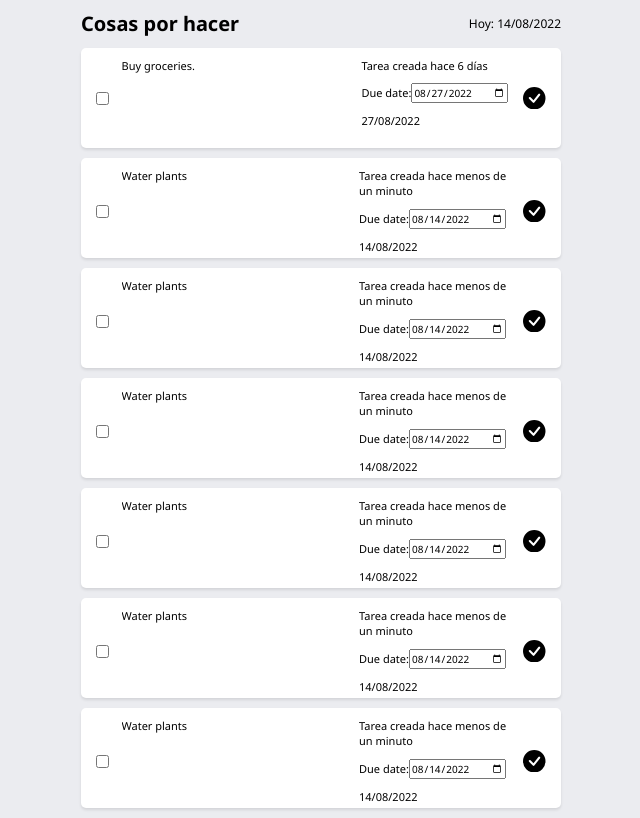
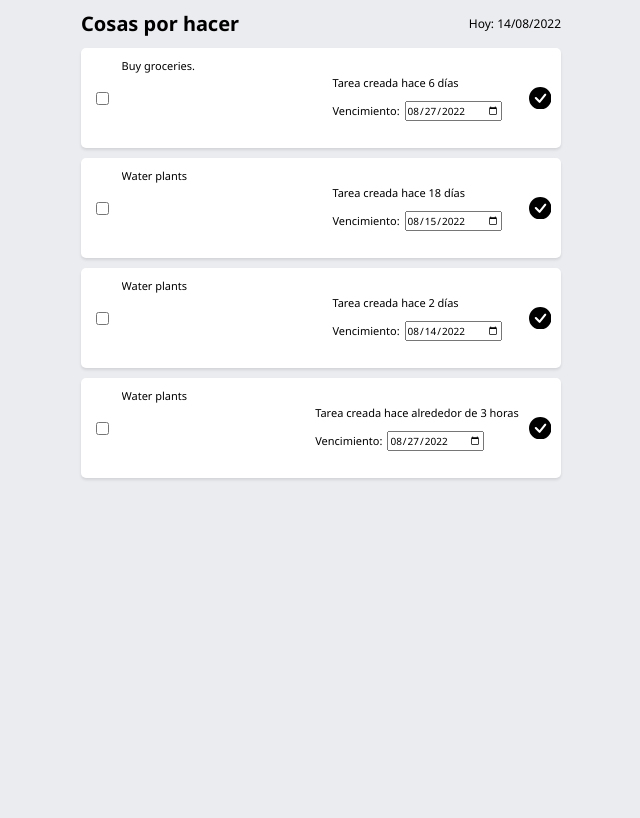
Before and after one commit to jporrego/prueba-licitalab_juan-pablo-orrego, a React (Create React App) app: page / in a window 1280 px wide. Shown: the whole page, without its empty margins (319-959 px from the left). Built offline with nearby package versions, Linux system fonts and the light colour scheme.

Commit message:
dueDate formatting

```diff
--- a/src/features/tasks/Task.tsx
+++ b/src/features/tasks/Task.tsx
@@ -1,11 +1,5 @@
 import React, { useState, useEffect } from "react";
-import {
-  format,
-  formatDistance,
-  formatRelative,
-  subDays,
-  formatDistanceToNow,
-} from "date-fns";
+import { format, formatDistanceToNow } from "date-fns";
 import { Task as TaskType } from "../../types";
 import { BsFillCheckCircleFill } from "react-icons/bs";
 import styles from "./Tasks.module.css";
@@ -24,29 +18,31 @@ const Task: React.FC<TaskProps> = ({ task }) => {
   }, []);
 
   const handleDateChange = (e: React.ChangeEvent<HTMLInputElement>) => {
-    console.log(e);
+    console.log(new Date(e.target.value));
   };
 
   return (
     <div className={styles.task}>
       <input type="checkbox" />
       <div className={styles.description}>{task.description}</div>
+
       <div className={styles.dates}>
         <div>
           {`Tarea creada hace ${formatDistanceToNow(task.creationDate, {
             locale: esLocale,
           })}`}
         </div>
-        <div>
-          Due date:
+
+        <div className={styles.dueDate}>
+          <div>Vencimiento: </div>
           <input
             type="date"
             value={dueDate}
             onChange={(e) => handleDateChange(e)}
           ></input>
         </div>
-        <div>{format(task.dueDate, "dd/MM/yyyy")}</div>
       </div>
+
       <BsFillCheckCircleFill></BsFillCheckCircleFill>
     </div>
   );
--- a/src/features/tasks/Tasks.module.css
+++ b/src/features/tasks/Tasks.module.css
@@ -28,15 +28,21 @@
 .dates {
     display: flex;
     flex-direction: column;
-    justify-content: start;
+    justify-content: center;
     gap: 1rem;
     height: 100%;
+}
+
+.dueDate {
+    display: flex;
+    gap: .5rem;
+    align-items: center;
+    justify-content: start;
 }
 
 input[type=date] {
     font-family: var(--font-primary);
     font-size: 1rem;
-
 }
 
 svg {
@@ -48,7 +54,7 @@ svg {
     /* For desktop: */
     .task {
         display: grid;
-        grid-template-columns: 5% 50% 33% 1fr;
+        grid-template-columns: 5% 40% 1fr max-content;
         align-items: center;
         justify-items: center;
         gap: .75rem;
--- a/src/features/tasks/tasksSlice.ts
+++ b/src/features/tasks/tasksSlice.ts
@@ -25,38 +25,20 @@ const initialState: taskState = {
     {
       _id: "2",
       description: "Water plants",
-      creationDate: new Date(),
-      dueDate: new Date(),
+      creationDate: new Date(new Date().getTime() - 1520000000),
+      dueDate: new Date(new Date().getTime() + 120000000),
     },
     {
       _id: "3",
       description: "Water plants",
-      creationDate: new Date(),
-      dueDate: new Date(),
+      creationDate: new Date(new Date().getTime() - 200000000),
+      dueDate: new Date(new Date()),
     },
     {
       _id: "4",
       description: "Water plants",
-      creationDate: new Date(),
-      dueDate: new Date(),
-    },
-    {
-      _id: "5",
-      description: "Water plants",
-      creationDate: new Date(),
-      dueDate: new Date(),
-    },
-    {
-      _id: "6",
-      description: "Water plants",
-      creationDate: new Date(),
-      dueDate: new Date(),
-    },
-    {
-      _id: "7",
-      description: "Water plants",
-      creationDate: new Date(),
-      dueDate: new Date(),
+      creationDate: new Date(new Date().getTime() - 10000000),
+      dueDate: new Date(new Date().getTime() + 1200000000),
     },
   ],
   status: "idle",
```
